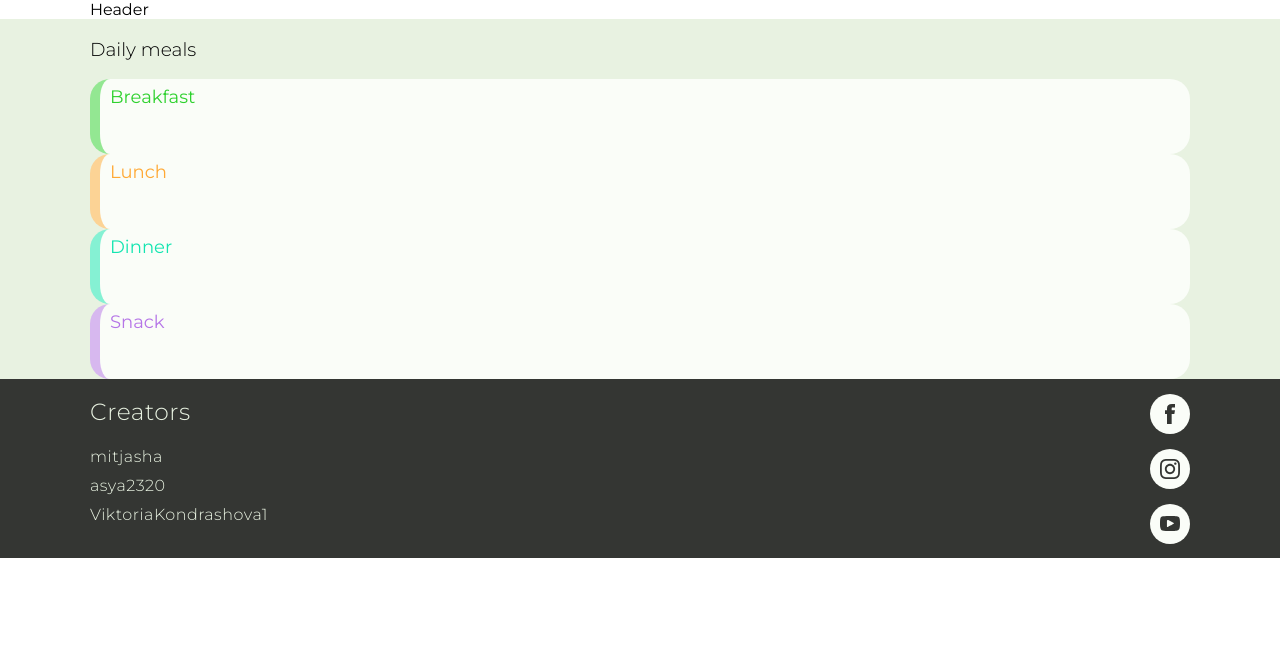
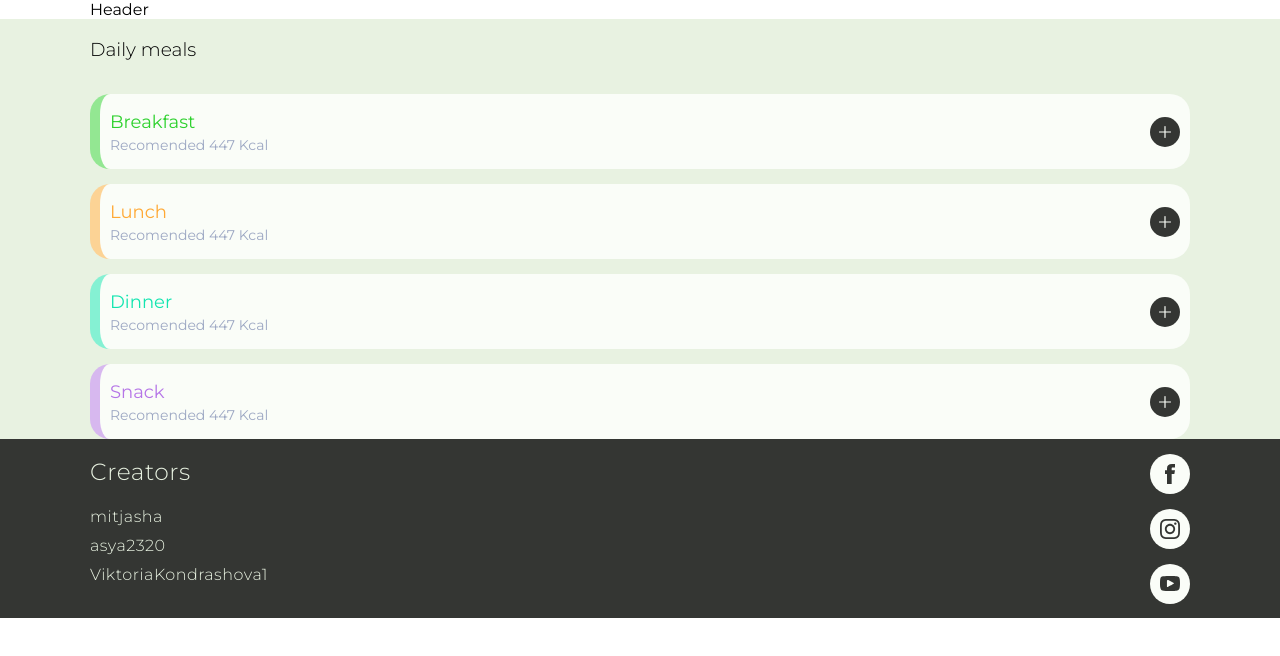
Before and after one commit to mitjasha/avocado, a React (Create React App) app: page / in a window 1280 px wide. Shown: the top 656 px of the page. Built offline with nearby package versions, Linux system fonts and the light colour scheme.

Commit message:
feat: add plus light icon and add-meal btns

```diff
--- a/src/pages/MainScreen/MainScreen.scss
+++ b/src/pages/MainScreen/MainScreen.scss
@@ -7,15 +7,24 @@
 .daily-events {
   display: grid;
 
+  &__meals {
+    display: flex;
+    flex-direction: column;
+    gap: 15px;
+  }
+
   &__title {
     font-weight: 300;
   }
 
   &__meal {
+    display: flex;
+    align-items: center;
+    justify-content: space-between;
     height: 75px;
     background-color: $light-color;
     border-radius: 20px;
-    padding-left: 10px;
+    padding: 0 10px;
 
     &_breakfast {
       border-left: solid 10px rgba(46, 209, 46, 0.5);
@@ -38,7 +47,7 @@
 .meal-title {
   font-weight: 400;
   font-size: 18px;
-  line-height: 2;
+  line-height: 1.5;
   margin: 0;
 
   &_breakfast {
@@ -57,3 +66,24 @@
     color: #b575e7;
   }
 }
+
+.recom {
+  color: #9da8c3;
+  font-size: 14px;
+  margin: 0;
+}
+
+.meal-text {
+  display: flex;
+  flex-direction: column;
+}
+
+.add-meal {
+  width: 30px;
+  height: 30px;
+  border: 0;
+  border-radius: 50px;
+  background: $dark-color url(../../assets/svg/plus-light.svg) no-repeat;
+  background-position: 50%;
+  cursor: pointer;
+}
--- a/src/pages/MainScreen/MainScreen.tsx
+++ b/src/pages/MainScreen/MainScreen.tsx
@@ -6,19 +6,35 @@ const MainScreen: React.FC = () => {
     <div className="main-screen">
       <div className="container">
         <div className="daily-events">
-          <div className="daily-meals">
+          <div className="daily-events__meals">
             <h3 className="daily-events__title">Daily meals</h3>
             <div className="daily-events__meal daily-events__meal_breakfast">
-              <p className="meal-title meal-title_breakfast">Breakfast</p>
+              <div className="meal-text">
+                <p className="meal-title meal-title_breakfast">Breakfast</p>
+                <p className="recom recom_breakfast">Recomended 447 Kcal</p>
+              </div>
+              <button type="button" className="add-meal" aria-label="plus" />
             </div>
             <div className="daily-events__meal daily-events__meal_lunch">
-              <p className="meal-title meal-title_lunch">Lunch</p>
+              <div className="meal-text">
+                <p className="meal-title meal-title_lunch">Lunch</p>
+                <p className="recom recom_lunch">Recomended 447 Kcal</p>
+              </div>
+              <button type="button" className="add-meal" aria-label="plus" />
             </div>
             <div className="daily-events__meal daily-events__meal_dinner">
-              <p className="meal-title meal-title_dinner">Dinner</p>
+              <div className="meal-text">
+                <p className="meal-title meal-title_dinner">Dinner</p>
+                <p className="recom recom_dinner">Recomended 447 Kcal</p>
+              </div>
+              <button type="button" className="add-meal" aria-label="plus" />
             </div>
             <div className="daily-events__meal daily-events__meal_snack">
-              <p className="meal-title meal-title_snack">Snack</p>
+              <div className="meal-text">
+                <p className="meal-title meal-title_snack">Snack</p>
+                <p className="recom recom_snack">Recomended 447 Kcal</p>
+              </div>
+              <button type="button" className="add-meal" aria-label="plus" />
             </div>
           </div>
         </div>
```
Also changed, not shown: src/assets/svg/plus-light.svg (added).
